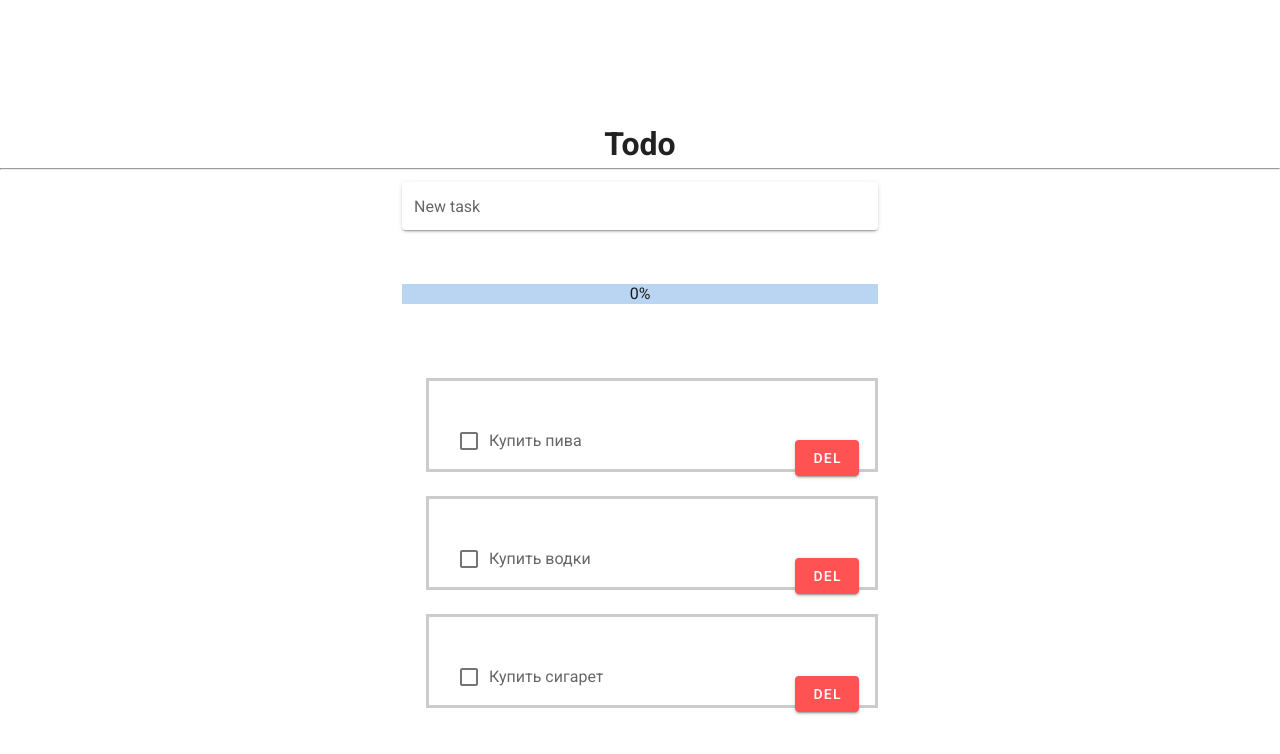
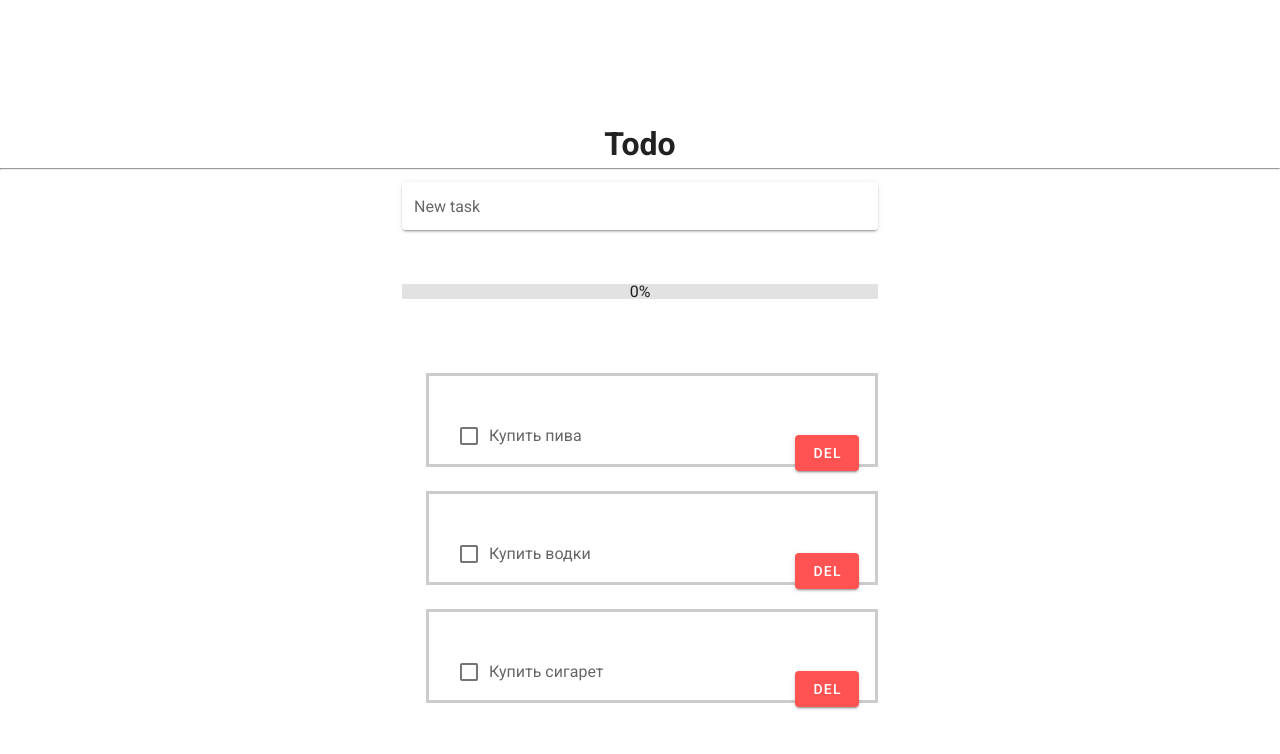
Before and after one commit to lbonanzza/GatherToDo, a Vue app: page / in a window 1280 px wide. Shown: the top 754 px of the page. Built offline with nearby package versions, Linux system fonts and the light colour scheme.

Commit message:
Add styles

```diff
--- a/src/components/ProgressBar.vue
+++ b/src/components/ProgressBar.vue
@@ -2,7 +2,10 @@
   <v-container class="container">
     <v-progress-linear
             :value="progress"
-            height="20"
+            height="15"
+            background-color="grey"
+            color="green"
+            background-opacity="0.3"
     > {{progress}}
     </v-progress-linear>
   </v-container>
```
